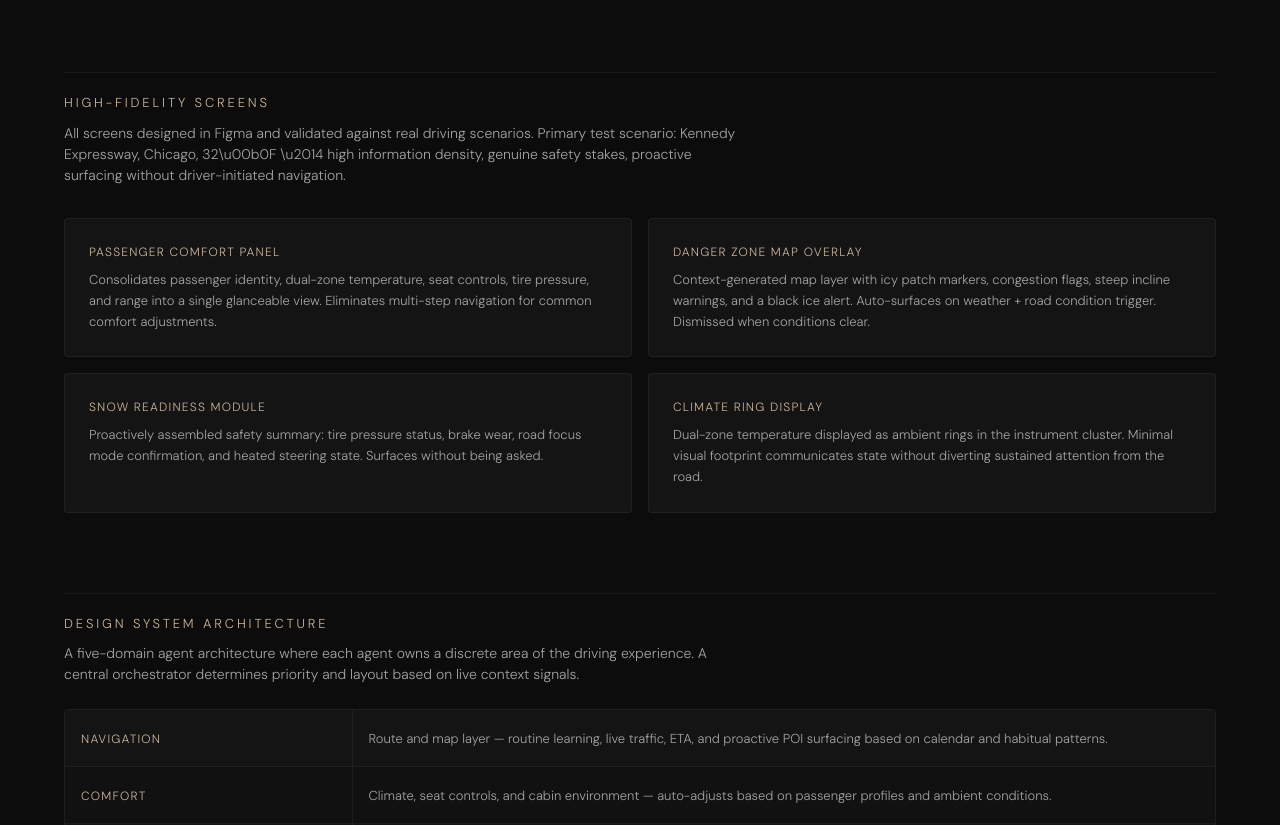
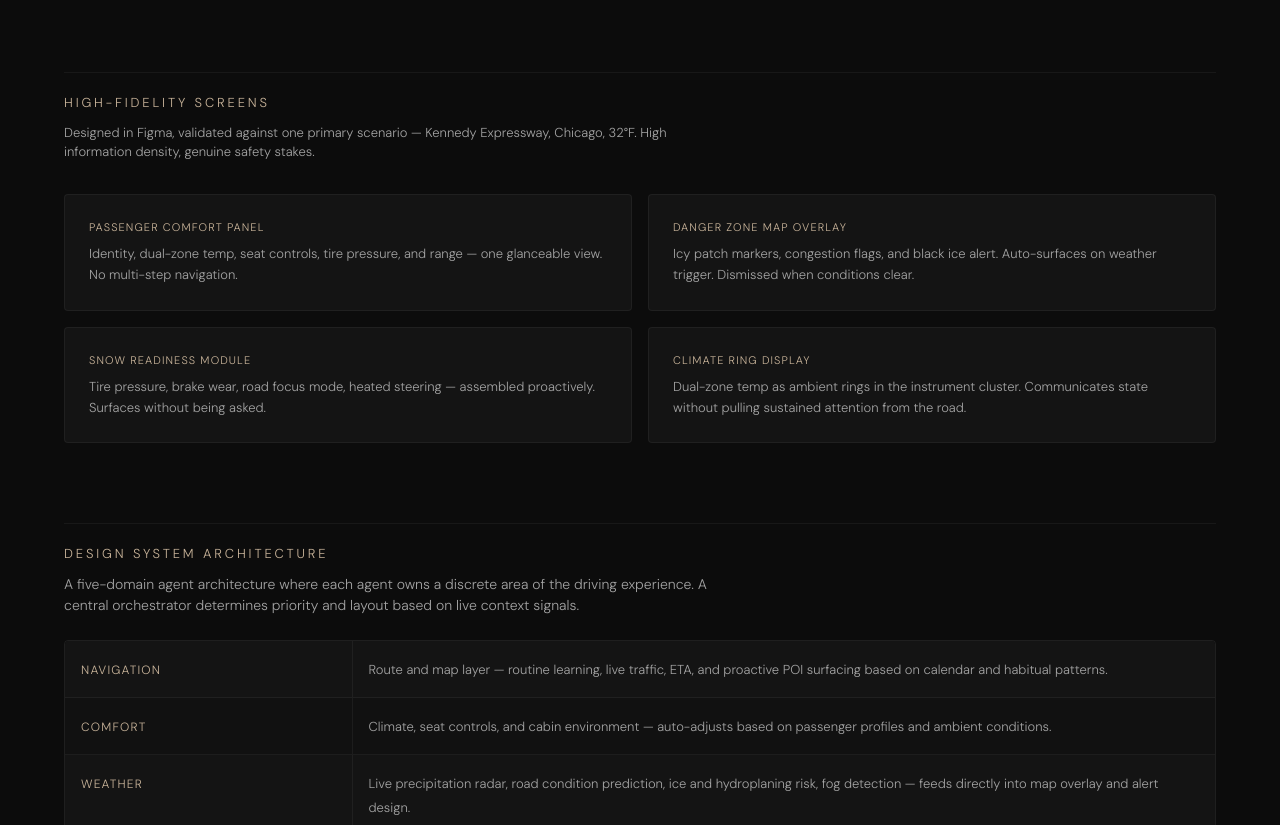
Before and after one commit to rinak01/MyPortfolio, a Next.js app: page / in a window 1280 px wide. Shown: the part 3400-4225 px from the top of the page. Built offline with nearby package versions, Linux system fonts and the light colour scheme.

Commit message:
bmw details modified

```diff
--- a/app/updated_portfolio/variations/Var7ClassyAuto.tsx
+++ b/app/updated_portfolio/variations/Var7ClassyAuto.tsx
@@ -541,7 +541,7 @@ export default function Var7ClassyAuto() {
                           </div>
                         </div>
                         {/* Label */}
-                        <div>
+                        <div className="min-w-0">
                           <p className={`text-[13px] font-medium tracking-wide ${i === arr.length - 1 ? "text-[#C9B49A]" : "text-[#E5E5E5]"}`}>{label}</p>
                           <p className="text-[11px] text-[#555] tracking-wide mt-0.5">{sub}</p>
                         </div>
@@ -561,7 +561,7 @@ export default function Var7ClassyAuto() {
                 {/* Example callout */}
                 <div className="mt-8 border border-white/8 rounded-sm bg-[#111] p-4">
                   <p className="text-[10px] uppercase tracking-widest text-[#C9B49A] mb-2">Example</p>
-                  <p className="text-[12px] text-[#A3A3A3] leading-relaxed">
+                  <p className="text-[12px] text-[#A3A3A3] leading-relaxed break-words whitespace-normal">
                     Driver says <span className="text-[#E5E5E5]">"Show me roads to avoid"</span> during a snowstorm → system generates a contextual map overlay with icy patch markers, congestion warnings, and a black ice alert — assembled on demand, dismissed automatically when conditions clear.
                   </p>
                 </div>
@@ -572,18 +572,18 @@ export default function Var7ClassyAuto() {
             {/* High-Fidelity Screens */}
             <div>
               <SectionLabel>High-Fidelity Screens</SectionLabel>
-              <p className="text-[14px] text-[#A3A3A3] mb-8 max-w-2xl">
-                All screens designed in Figma and validated against real driving scenarios. Primary test scenario: Kennedy Expressway, Chicago, 32\u00b0F \u2014 high information density, genuine safety stakes, proactive surfacing without driver-initiated navigation.
+              <p className="text-[13px] text-[#A3A3A3] mb-8 max-w-2xl break-words whitespace-normal">
+                Designed in Figma, validated against one primary scenario — Kennedy Expressway, Chicago, 32°F. High information density, genuine safety stakes.
               </p>
               <div className="grid grid-cols-1 sm:grid-cols-2 gap-4">
                 {[
-                  { title: "Passenger Comfort Panel", body: "Consolidates passenger identity, dual-zone temperature, seat controls, tire pressure, and range into a single glanceable view. Eliminates multi-step navigation for common comfort adjustments." },
-                  { title: "Danger Zone Map Overlay", body: "Context-generated map layer with icy patch markers, congestion flags, steep incline warnings, and a black ice alert. Auto-surfaces on weather + road condition trigger. Dismissed when conditions clear." },
-                  { title: "Snow Readiness Module", body: "Proactively assembled safety summary: tire pressure status, brake wear, road focus mode confirmation, and heated steering state. Surfaces without being asked." },
-                  { title: "Climate Ring Display", body: "Dual-zone temperature displayed as ambient rings in the instrument cluster. Minimal visual footprint communicates state without diverting sustained attention from the road." },
+                  { title: "Passenger Comfort Panel", body: "Identity, dual-zone temp, seat controls, tire pressure, and range — one glanceable view. No multi-step navigation." },
+                  { title: "Danger Zone Map Overlay", body: "Icy patch markers, congestion flags, and black ice alert. Auto-surfaces on weather trigger. Dismissed when conditions clear." },
+                  { title: "Snow Readiness Module", body: "Tire pressure, brake wear, road focus mode, heated steering — assembled proactively. Surfaces without being asked." },
+                  { title: "Climate Ring Display", body: "Dual-zone temp as ambient rings in the instrument cluster. Communicates state without pulling sustained attention from the road." },
                 ].map(({ title, body }) => (
                   <div key={title} className="bg-[#141414] rounded-sm p-6 border border-white/5">
-                    <p className="text-[12px] uppercase tracking-widest text-[#C9B49A] mb-2">{title}</p>
+                    <p className="text-[11px] uppercase tracking-widest text-[#C9B49A] mb-2">{title}</p>
                     <p className="text-[13px] text-[#A3A3A3] leading-relaxed">{body}</p>
                   </div>
                 ))}
@@ -595,7 +595,7 @@ export default function Var7ClassyAuto() {
             {/* Agent Architecture */}
             <div>
               <SectionLabel>Design System Architecture</SectionLabel>
-              <p className="text-[14px] text-[#A3A3A3] mb-6 max-w-2xl">
+              <p className="text-[14px] text-[#A3A3A3] mb-6 max-w-2xl break-words whitespace-normal">
                 A five-domain agent architecture where each agent owns a discrete area of the driving experience. A central orchestrator determines priority and layout based on live context signals.
               </p>
               <div className="overflow-hidden rounded-sm border border-white/8">
@@ -617,7 +617,7 @@ export default function Var7ClassyAuto() {
                 ))}
               </div>
               <div className="mt-4 flex flex-wrap gap-2">
-                {["Reachability", "Passenger", "Road Focus", "Entertainment", "Tutor"].map(mode => (
+                {["Reachability", "Passenger", "Road Focus", "Entertainment", "Eco"].map(mode => (
                   <span key={mode} className="text-[10px] uppercase tracking-widest text-[#A3A3A3] border border-white/15 px-3 py-1 rounded-sm">{mode} Mode</span>
                 ))}
               </div>
@@ -626,7 +626,7 @@ export default function Var7ClassyAuto() {
             <Hairline />
 
             {/* Industry Exposure */}
-            <div>
+            {/* <div>
               <SectionLabel>Industry Exposure</SectionLabel>
               <div className="grid grid-cols-1 lg:grid-cols-2 gap-5">
                 <div className="bg-[#141414] rounded-sm p-6 border border-white/5 space-y-4">
@@ -666,7 +666,7 @@ export default function Var7ClassyAuto() {
                   </ul>
                 </div>
               </div>
-            </div>
+            </div> */}
 
             <Hairline />
 
```
